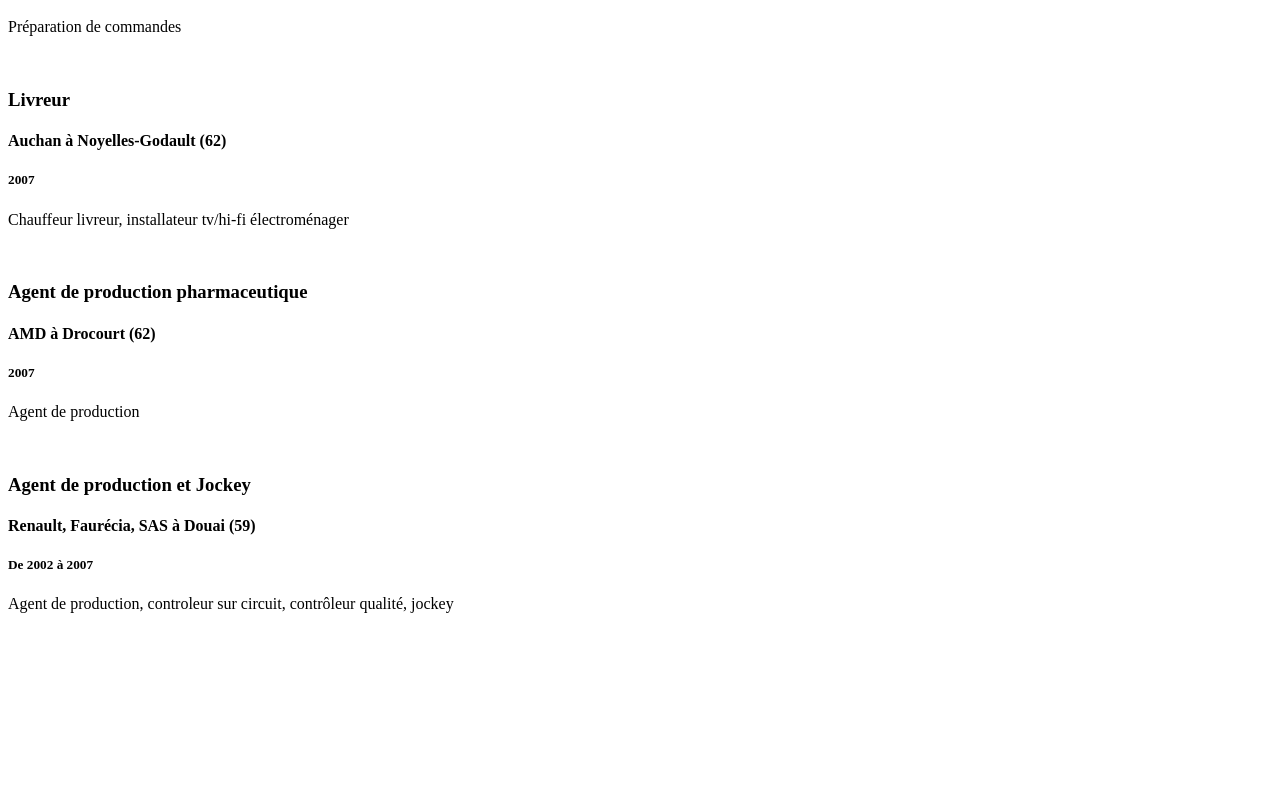
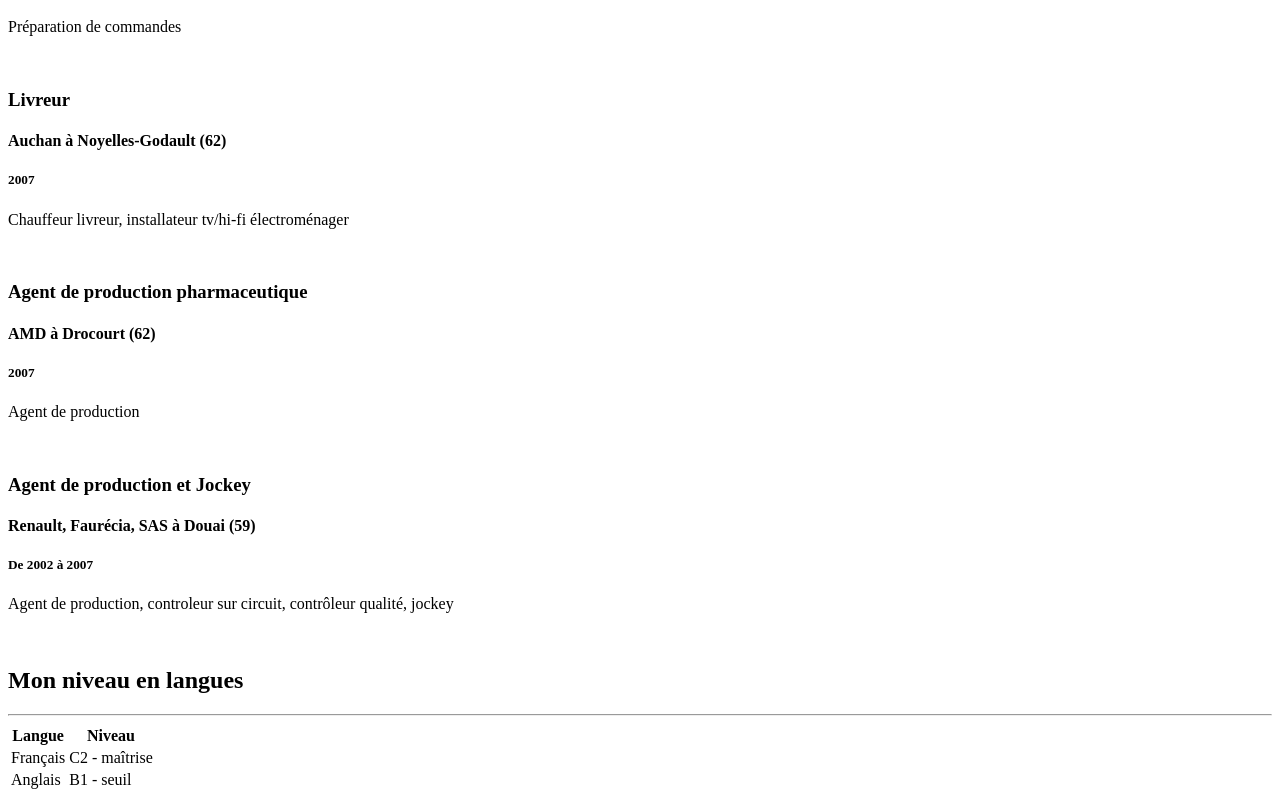
Before and after one commit to pirate62/cv-html-css.github.io, a plain HTML site: page index.html in a window 1280 px wide. Shown: the part 1612-2412 px from the top of the page. Before the commit the page ends 2267 px from the top, so only its background shows below. Drawn offline with Linux system fonts and the light colour scheme.

Commit message:
build: create section langue in index.html

```diff
--- a/index.html
+++ b/index.html
@@ -88,5 +88,25 @@
             <h5>De 2002 à 2007</h5>
             <p>Agent de production, controleur sur circuit, contrôleur qualité, jockey</p><br>
         </section>
+
+        <section>
+            <h2>Mon niveau en langues</h2>
+            <hr />
+            <table>
+                <tr>
+                    <th>Langue</th>
+                    <th>Niveau</th>
+                </tr>
+                <tr>
+                    <td>Français</td>
+                    <td>C2 - maîtrise</td>
+                </tr>
+                <tr>
+                    <td>Anglais</td>
+                    <td>B1 - seuil</td>
+                </tr>
+
+            </table>
+        </section>
 </body>
 </html>
```
